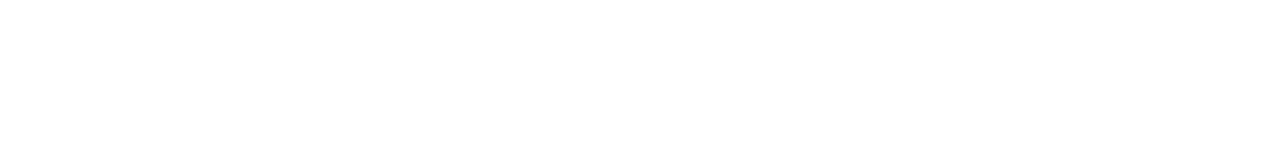
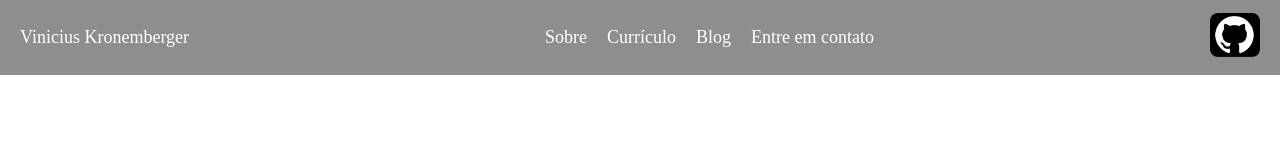
Before and after one commit to CasttCK/WebSite, a plain HTML site: page Pages/Contato/contato.html in a window 1280 px wide. Shown: the top 160 px of the page. Drawn offline with Linux system fonts and the light colour scheme.

Commit message:
Feat: Alterações para criar modelo em todas as abas

```diff
--- a/Pages/Blog/blog.html
+++ b/Pages/Blog/blog.html
@@ -0,0 +1,41 @@
+<!DOCTYPE html>
+<html lang="pt-BR">
+<head>
+    <meta charset="UTF-8">
+    <meta name="viewport" content="width=device-width, initial-scale=1.0">
+
+    <link rel="stylesheet" href="./style.css">
+
+    <title>Blog</title>
+</head>
+<body>
+    <header id="header">
+        <div class="textoHeader" id="nome">
+            <a href="/index.html">Vinicius Kronemberger</a>
+        </div>
+        <nav>
+            <ul class="listHeader">
+                <li class="listOptions">
+                    <a class="textoHeader" href="/Pages/Sobre/sobre.html">Sobre</a>
+                </li>
+                <li class="listOptions">
+                    <a class="textoHeader" href="/Pages/Curriculo/curriculo.html">Currículo</a>
+                </li>
+                <li class="listOptions">
+                    <a class="textoHeader" href="/Pages/Blog/blog.html">Blog</a>
+                </li>
+                <li class="listOptions">
+                    <a class="textoHeader" href="/Pages/Contato/contato.html">Entre em contato</a>
+                </li>
+            </ul>
+        </nav>
+        <div>
+            <a href="https://github.com/CasttCK" target="_blank">
+                <img id="logoGithub" src="/Assets/Images/Photos/githubLogo.png" alt="logo do GitHub">
+            </a>
+        </div>
+    </header>
+
+    <script src="./script.js"></script>
+</body>
+</html>
--- a/Pages/Blog/style.css
+++ b/Pages/Blog/style.css
@@ -0,0 +1,56 @@
+body {
+    height: 2000px;
+    margin: 0;
+}
+
+header{
+    position: fixed;
+    top: 0;
+    left: 0;
+    right: 0;
+    z-index: 2;
+    width: 100%;
+    height: 75px;
+    background-color: rgba(39, 39, 39, 0.521);
+    display: flex;
+    justify-content: space-between;
+    align-items: center;
+    transition: background-color 0.3s ease;
+}
+
+.listHeader{
+    list-style: none;
+    display: flex;
+    align-items: center;
+    height: 100%;
+    margin: 0;
+}
+
+.listOptions{
+    margin-right: 20px;
+}
+
+#nome{
+    margin-left: 20px;
+}
+
+.textoHeader{
+    color: #fff;
+    text-decoration: none;
+    font-size: large;
+}
+
+a{
+    color: #fff;
+    text-decoration: none;
+    font-size: large;
+}
+
+#logoGithub {
+    max-width:50px;
+    max-height:50px;
+    width: auto;
+    height: auto;
+    margin-right: 20px;
+    border-radius: 8px;
+}
--- a/Pages/Contato/contato.html
+++ b/Pages/Contato/contato.html
@@ -0,0 +1,41 @@
+<!DOCTYPE html>
+<html lang="pt-BR">
+<head>
+    <meta charset="UTF-8">
+    <meta name="viewport" content="width=device-width, initial-scale=1.0">
+
+    <link rel="stylesheet" href="./style.css">
+
+    <title>Contato</title>
+</head>
+<body>
+    <header id="header">
+        <div class="textoHeader" id="nome">
+            <a href="/index.html">Vinicius Kronemberger</a>
+        </div>
+        <nav>
+            <ul class="listHeader">
+                <li class="listOptions">
+                    <a class="textoHeader" href="/Pages/Sobre/sobre.html">Sobre</a>
+                </li>
+                <li class="listOptions">
+                    <a class="textoHeader" href="/Pages/Curriculo/curriculo.html">Currículo</a>
+                </li>
+                <li class="listOptions">
+                    <a class="textoHeader" href="/Pages/Blog/blog.html">Blog</a>
+                </li>
+                <li class="listOptions">
+                    <a class="textoHeader" href="/Pages/Contato/contato.html">Entre em contato</a>
+                </li>
+            </ul>
+        </nav>
+        <div>
+            <a href="https://github.com/CasttCK" target="_blank">
+                <img id="logoGithub" src="/Assets/Images/Photos/githubLogo.png" alt="logo do GitHub">
+            </a>
+        </div>
+    </header>
+
+    <script src="./script.js"></script>
+</body>
+</html>
--- a/Pages/Contato/script.js
+++ b/Pages/Contato/script.js
@@ -0,0 +1,11 @@
+window.addEventListener("scroll", function() {
+    const header = document.getElementById("header");
+    const scrollPosition = window.scrollY;
+    const triggerHeight = 100;
+
+    if (scrollPosition > triggerHeight) {
+    header.style.backgroundColor = "#272727";
+    } else {
+    header.style.backgroundColor = "rgba(39, 39, 39, 0.521)";
+    }
+});
--- a/Pages/Contato/style.css
+++ b/Pages/Contato/style.css
@@ -0,0 +1,56 @@
+body {
+    height: 2000px;
+    margin: 0;
+}
+
+header{
+    position: fixed;
+    top: 0;
+    left: 0;
+    right: 0;
+    z-index: 2;
+    width: 100%;
+    height: 75px;
+    background-color: rgba(39, 39, 39, 0.521);
+    display: flex;
+    justify-content: space-between;
+    align-items: center;
+    transition: background-color 0.3s ease;
+}
+
+.listHeader{
+    list-style: none;
+    display: flex;
+    align-items: center;
+    height: 100%;
+    margin: 0;
+}
+
+.listOptions{
+    margin-right: 20px;
+}
+
+#nome{
+    margin-left: 20px;
+}
+
+.textoHeader{
+    color: #fff;
+    text-decoration: none;
+    font-size: large;
+}
+
+a{
+    color: #fff;
+    text-decoration: none;
+    font-size: large;
+}
+
+#logoGithub {
+    max-width:50px;
+    max-height:50px;
+    width: auto;
+    height: auto;
+    margin-right: 20px;
+    border-radius: 8px;
+}
--- a/Pages/Sobre/style.css
+++ b/Pages/Sobre/style.css
@@ -2,3 +2,55 @@ body {
     height: 2000px;
     margin: 0;
 }
+
+header{
+    position: fixed;
+    top: 0;
+    left: 0;
+    right: 0;
+    z-index: 2;
+    width: 100%;
+    height: 75px;
+    background-color: rgba(39, 39, 39, 0.521);
+    display: flex;
+    justify-content: space-between;
+    align-items: center;
+    transition: background-color 0.3s ease;
+}
+
+.listHeader{
+    list-style: none;
+    display: flex;
+    align-items: center;
+    height: 100%;
+    margin: 0;
+}
+
+.listOptions{
+    margin-right: 20px;
+}
+
+#nome{
+    margin-left: 20px;
+}
+
+.textoHeader{
+    color: #fff;
+    text-decoration: none;
+    font-size: large;
+}
+
+a{
+    color: #fff;
+    text-decoration: none;
+    font-size: large;
+}
+
+#logoGithub {
+    max-width:50px;
+    max-height:50px;
+    width: auto;
+    height: auto;
+    margin-right: 20px;
+    border-radius: 8px;
+}
```
Also changed, not shown: Components/Header/componente-header.js (+3 -21 lines), Pages/Blog/script.js (+11 -0 lines), Pages/Sobre/script.js (+11 -0 lines), Pages/Sobre/sobre.html (+26 -3 lines).
